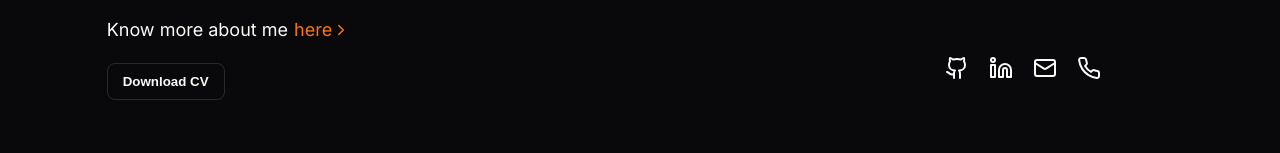
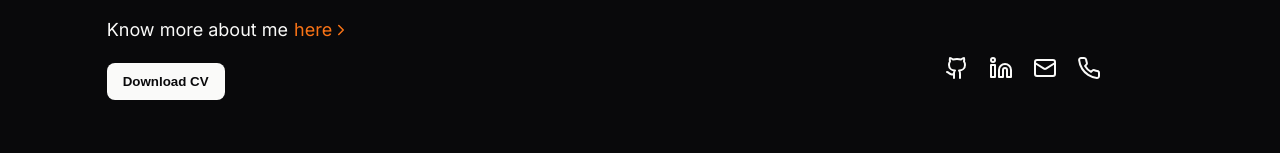
Before and after one commit to cristian-sbardelotto/portfolio, a Next.js app: page / in a window 1280 px wide. Shown: the part 461-614 px from the top of the page. Built offline with nearby package versions, Linux system fonts and the light colour scheme.

Commit message:
feat: add Button variant

```diff
--- a/src/app/not-found.tsx
+++ b/src/app/not-found.tsx
@@ -21,9 +21,9 @@ export default function NotFoundError() {
 
         <h3>Oops! It looks like you've accessed a page that doesn't exist.</h3>
 
-        <Button>
-          <Link href='/'>Go back to home</Link>
-        </Button>
+        <Link href='/'>
+          <Button variant='default'>Go back to home</Button>
+        </Link>
       </div>
     </S.Error404Page>
   );
--- a/src/app/page.tsx
+++ b/src/app/page.tsx
@@ -54,7 +54,7 @@ export default function Home() {
             download
             href='/documents/resume.pdf'
           >
-            <Button>Download CV</Button>
+            <Button variant='light'>Download CV</Button>
           </a>
         </S.SocialGroup>
       </div>
--- a/src/components/Button/index.tsx
+++ b/src/components/Button/index.tsx
@@ -1,8 +1,17 @@
 import * as S from './styles';
 import { ComponentPropsWithoutRef } from 'react';
 
-type ButtonProps = ComponentPropsWithoutRef<'button'>;
+type ButtonProps = ComponentPropsWithoutRef<'button'> & {
+  variant: 'default' | 'light';
+};
 
-export function Button({ children, ...rest }: ButtonProps) {
-  return <S.StyledButton {...rest}>{children}</S.StyledButton>;
+export function Button({ children, variant, ...rest }: ButtonProps) {
+  return (
+    <S.StyledButton
+      variant={variant}
+      {...rest}
+    >
+      {children}
+    </S.StyledButton>
+  );
 }
--- a/src/components/Button/styles.ts
+++ b/src/components/Button/styles.ts
@@ -1,20 +1,24 @@
 import styled from 'styled-components';
 
-export const StyledButton = styled.button`
+export const StyledButton = styled.button<{ variant: 'default' | 'light' }>`
   padding: 1rem 1.5rem;
 
   border: ${({ theme }) => theme.borders.mainLight};
-  color: ${({ theme }) => theme.colors.text};
+  color: ${({ theme, variant }) =>
+    variant === 'default' ? theme.colors.text : theme.colors.background};
   border-radius: 8px;
-  background: transparent;
+  background: ${({ theme, variant }) =>
+    variant === 'default' ? 'transparent' : theme.colors.text};
   font-family: '__Inter_aaf875', sans-serif;
   font-weight: 600;
 
-  transition: all 0.2s;
+  transition: background 0.3s, color 0.3s;
 
   &:hover {
-    background: ${({ theme }) => theme.colors.text};
-    color: ${({ theme }) => theme.colors.background};
+    background: ${({ theme, variant }) =>
+      variant === 'default' ? theme.colors.text : '#d6d3d1'};
+    color: ${({ theme, variant }) =>
+      variant === 'default' && theme.colors.background};
     cursor: pointer;
   }
 `;
--- a/src/components/Header/index.tsx
+++ b/src/components/Header/index.tsx
@@ -46,7 +46,7 @@ export function Header() {
           className='contact-button'
           href='/contact'
         >
-          <Button>Contact me</Button>
+          <Button variant='default'>Contact me</Button>
         </Link>
 
         <S.NavButton>
```
